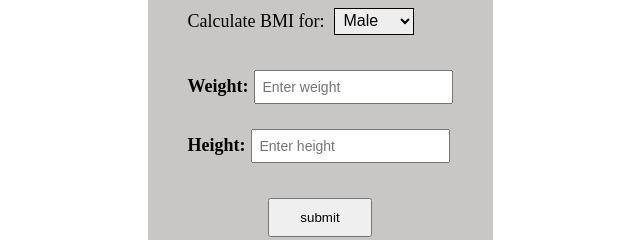
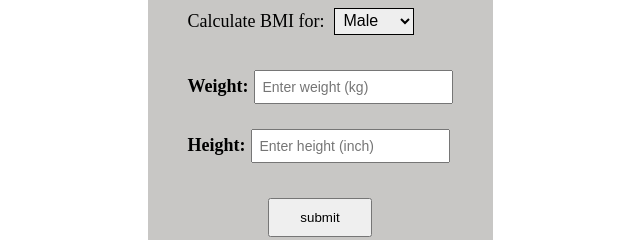
Before and after one commit to basarbr7/bmi_calculator, a plain HTML site: page index.html in a window 1280 px wide. Shown: the part 266-506 px from the top of the page, 320-960 px from the left. Drawn offline with Linux system fonts and the light colour scheme.

Commit message:
change paceholder

```diff
--- a/index.html
+++ b/index.html
@@ -21,14 +21,14 @@
         <div class="weight_feild">
             <label>Weight:</label>
             <div class="weight_input">
-                <input class="weight" type="text" placeholder="Enter weight">
+                <input class="weight" type="text" placeholder="Enter weight (kg)">
                 <p class="Weight_error"></p>
             </div>
         </div>
         <div class="height_feild">
             <label>height:</label>
             <div class="height_input">
-                <input class="height" type="text" placeholder="Enter height">
+                <input class="height" type="text" placeholder="Enter height (inch)">
                 <p class="height_error"></p>
             </div>
         </div>
```
